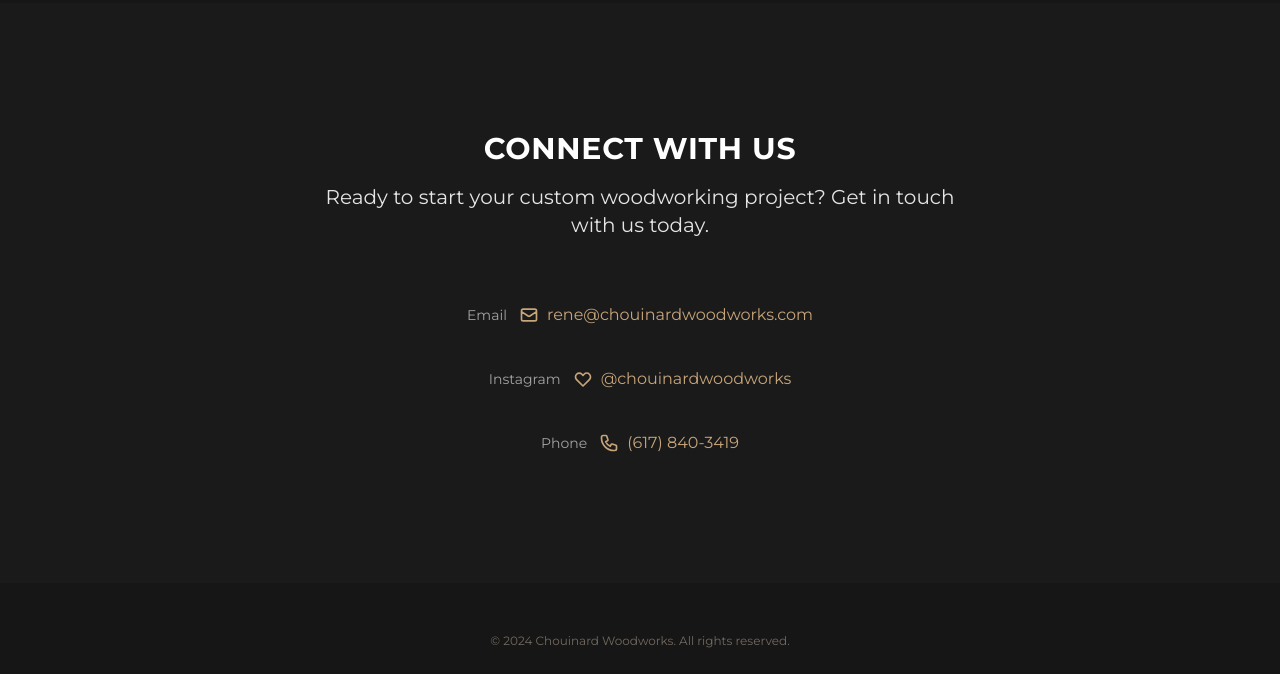
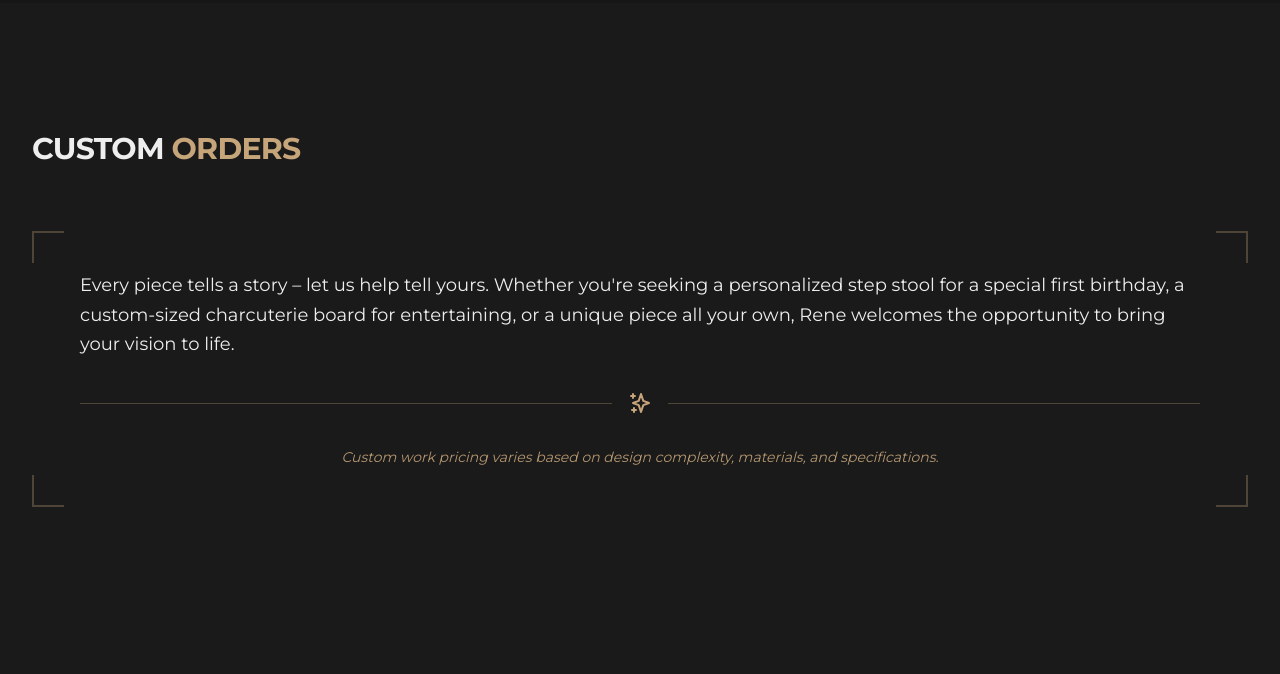
Before and after one commit to jaredswanson/chouinard-woodworks, a website: page index.html in a window 1280 px wide. Shown: the part 4006-4680 px from the top of the page. Drawn offline with nearby package versions, Linux system fonts and the light colour scheme.

Commit message:
Added a custom orders section, as directed by the boss lady.

```diff
--- a/index.html
+++ b/index.html
@@ -199,6 +199,45 @@
       </div>
     </section>
 
+    <section class="py-24 md:py-32 bg-eerie-black">
+      <div class="container mx-auto px-8">
+        <div class="mx-auto max-w-2xl lg:mx-0">
+          <h2 class="text-3xl font-bold tracking-tight text-anti-flash-white">
+            CUSTOM <span class="text-lion">ORDERS</span>
+          </h2>
+        </div>
+
+        <div class="mx-auto mt-12 max-w-2xl sm:mt-16 lg:max-w-none">
+          <div class="relative">
+            <!-- Decorative corner elements -->
+            <div class="absolute top-0 left-0 w-8 h-8 border-l-2 border-t-2 border-lion/30"></div>
+            <div class="absolute top-0 right-0 w-8 h-8 border-r-2 border-t-2 border-lion/30"></div>
+            <div class="absolute bottom-0 left-0 w-8 h-8 border-l-2 border-b-2 border-lion/30"></div>
+            <div class="absolute bottom-0 right-0 w-8 h-8 border-r-2 border-b-2 border-lion/30"></div>
+
+            <!-- Content with padding to account for corner elements -->
+            <div class="px-12 py-10 text-anti-flash-white">
+              <p class="text-lg leading-relaxed mb-8">
+              Every piece tells a story – let us help tell yours. Whether you're seeking a personalized step stool for a special first birthday, a custom-sized charcuterie board for entertaining, or a unique piece all your own, Rene welcomes the opportunity to bring your vision to life.
+              </p>
+
+              <div class="flex items-center space-x-4">
+                <span class="h-px flex-grow bg-lion/30"></span>
+                <svg xmlns="http://www.w3.org/2000/svg" class="h-6 w-6 text-lion" fill="none" viewBox="0 0 24 24" stroke="currentColor">
+                  <path stroke-linecap="round" stroke-linejoin="round" stroke-width="2" d="M5 3v4M3 5h4M6 17v4m-2-2h4m5-16l2.286 6.857L21 12l-5.714 2.143L13 21l-2.286-6.857L5 12l5.714-2.143L13 3z" />
+                </svg>
+                <span class="h-px flex-grow bg-lion/30"></span>
+              </div>
+
+              <p class="text-sm italic mt-8 text-lion/90 text-center">
+              Custom work pricing varies based on design complexity, materials, and specifications.
+              </p>
+            </div>
+          </div>
+        </div>
+      </div>
+    </section>
+
 
     <section class="py-24 md:py-32 bg-eerie-black">
       <div class="container mx-auto px-4 text-center">
```
Also changed, not shown: output.css.
